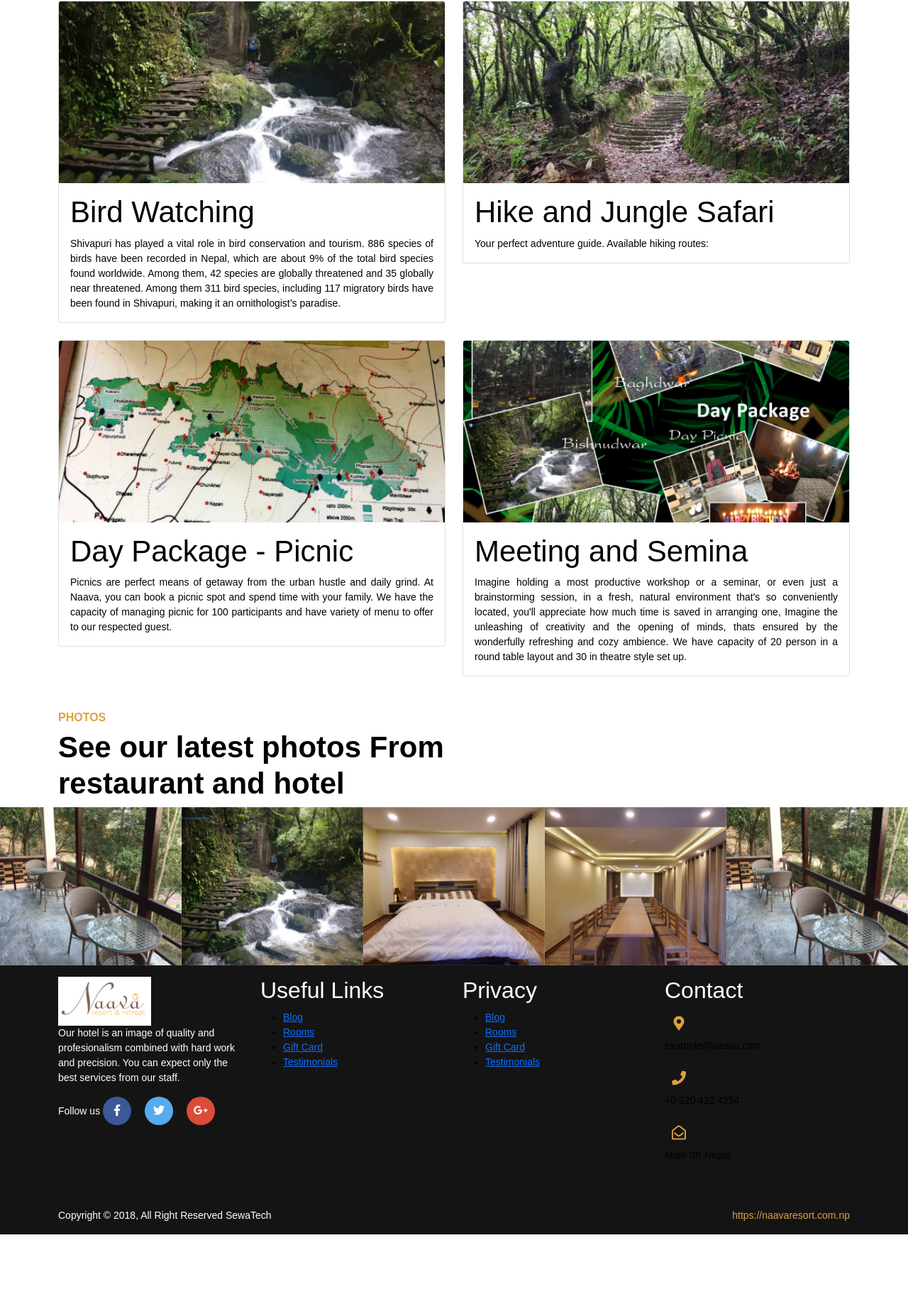
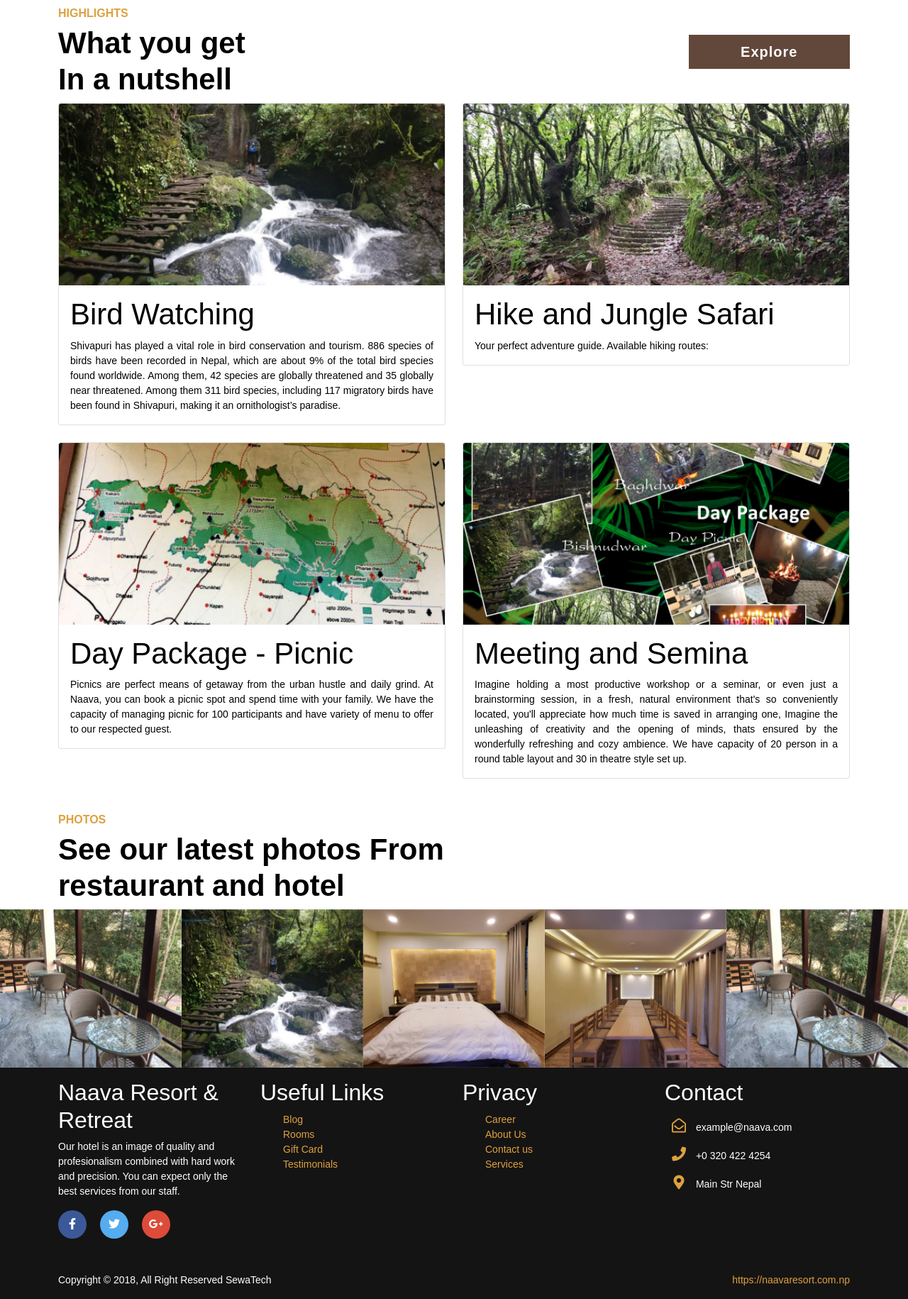
Before and after one commit to Birajramtel/hotel, a PHP site: page / in a window 1280 px wide. Shown: the part 1993-3823 px from the top of the page at 71% size. Before the commit the page ends 3732 px from the top, so only its background shows below. Run offline with PHP 8.4, Linux system fonts and the light colour scheme; some libraries are stand-ins or nearby versions.

Commit message:
Changes made in Index page

```diff
--- a/index.php
+++ b/index.php
@@ -70,24 +70,33 @@
         </div>
         <div class="carousel-inner">
             <div class="carousel-item active">
-                <img src="img/Slider_image_1.png" class="d-block w-100" alt="">
+                <img src="img/Slider_image_1.png" class="d-block w-100" alt=" Hotel View">
                 <div class="carousel-caption d-none d-md-block">
-                    <h5>First slide label</h5>
-                    <p>Some representative placeholder content for the first slide.</p>
+                    <h2 class="header_1 pb-5"> Your home <br> away from Home.</h2>
+                    <p>Naava is an amalgamation of comfort, beauty and adventure: whether you are
+                        someone seeking a break from your daily affairs or someone seeking adventure
+                        or insight into Nepal’s diverse flora and fauna, Naava is the perfect place for you.
+                    </p>
                 </div>
             </div>
             <div class="carousel-item">
-                <img src="img/Slider_image_2.png" class="d-block w-100" alt="...">
+                <img src="img/Slider_image_2.png" class="d-block w-100" alt="Hotel View">
                 <div class="carousel-caption d-none d-md-block">
-                    <h5>Second slide label</h5>
-                    <p>Some representative placeholder content for the second slide.</p>
+                    <h2 class="header_1 pb-5"> Your home <br> away from Home.</h2>
+                    <p>Naava is an amalgamation of comfort, beauty and adventure: whether you are
+                        someone seeking a break from your daily affairs or someone seeking adventure
+                        or insight into Nepal’s diverse flora and fauna, Naava is the perfect place for you.
+                    </p>
                 </div>
             </div>
             <div class="carousel-item">
-                <img src="img/Slider_image_3.png" class="d-block w-100" alt="...">
+                <img src="img/Slider_image_3.png" class="d-block w-100" alt="Hotel View">
                 <div class="carousel-caption d-none d-md-block">
-                    <h5>Third slide label</h5>
-                    <p>Some representative placeholder content for the third slide.</p>
+                    <h2 class="header_1 pb-5"> Your home <br> away from Home.</h2>
+                    <p>Naava is an amalgamation of comfort, beauty and adventure: whether you are
+                        someone seeking a break from your daily affairs or someone seeking adventure
+                        or insight into Nepal’s diverse flora and fauna, Naava is the perfect place for you.
+                    </p>
                 </div>
             </div>
         </div>
@@ -137,10 +146,10 @@
 
         <!-- Package Image Opened -->
         <div class="package_session">
-            <div class="container mt-mb-5">
-                <h6 class="Header_6"><strong>Packages</strong></h6>
+            <div class="container mt-5">
+                <h6 class="Header_6 pt-5"><strong>Packages</strong></h6>
                 <h2 class="Header_2_white"><strong><b>We bring you better<br>among the best.</b></strong></h2>
-                <div class="row">
+                <div class="row pb-5">
                     <div class="col-md-3 col-sm-6 mb-2 mt-5">
                         <div class="card" style="width: 23 rem;">
                             <img class="card-img-top" src="img/Seminar Hall from Back.png" alt="Seminar Hall from Back">
@@ -189,12 +198,12 @@
         <!-- Highlights Session Opened -->
         <div class="container mt-5 mb-5">
             <div class="row">
-                <div class="col-md-6 col-sm-12 col-xm-8">
+                <div class="col-md-6 col-sm-12 col-xm-8 ">
                     <h6 class="Header_6"><strong>HIGHLIGHTS</strong> </h6>
                     <h2 class="Header_2"> <strong><b>What you get <br>In a nutshell</b> </strong></h2>
                 </div>
-                <div class="col-md-6 col-sm-12 col-xm-4 md-mt-5">
-                    <button class="btn col-5 btn-colour-1 btn-lg float-md-end ">Explore</button>
+                <div class="col-md-6 col-sm-12 col-xm-4 mt-auto mb-auto">
+                    <button class="btn col-5 btn-colour-1 btn-lg float-md-end mb-2">Explore</button>
                 </div>
             </div>
             <div class="row row-cols-1 row-cols-md-2 g-4">
@@ -287,13 +296,13 @@
     <footer class="footer-section">
         <div class="container">
             <div class="row d-flex justify-content-center">
-                <div class="col-md-3 col-sm-6 col-xm-12  mt-3">
-                    <img src="img/Naava PP.png" alt="Logo">
+                <div class="col-md-3 col-sm-6 col-xm-12 mt-3">
+                    <!-- <img src="img/Naava PP.png" alt="Logo"> -->
+                    <h2 class="text-white">Naava Resort & Retreat</h2>
                     <p class="text-white">Our hotel is an image of quality and profesionalism combined with hard work and precision.
                         You can expect only the best services from our staff.
                     </p>
-                    <div class="footer-social-icon">
-                        <span class="text-white">Follow us</span>
+                    <div class="footer-social-icon mt-2">
                         <a href="#"><i class="fab fa-facebook-f facebook-bg"></i></a>
                         <a href="#"><i class="fab fa-twitter twitter-bg"></i></a>
                         <a href="#"><i class="fab fa-google-plus-g google-bg"></i></a>
@@ -301,42 +310,33 @@
                 </div>
                 <div class="col-md-3 col-sm-6 col-xm-12 mt-3">
                     <h2 class="text-white">Useful Links</h2>
-                    <ul>
-                        <li><a href="#">Blog</a></li>
-                        <li><a href="#">Rooms</a></li>
-                        <li><a href="#">Gift Card</a></li>
-                        <li><a href="#">Testimonials</a></li>
+                    <ul style="list-style-type:none;">
+                        <li><a class="footer_link" href="#">Blog</a></li>
+                        <li><a class="footer_link" href="#">Rooms</a></li>
+                        <li><a class="footer_link" href="#">Gift Card</a></li>
+                        <li><a class="footer_link" href="#">Testimonials</a></li>
                     </ul>
                 </div>
                 <div class="col-md-3 col-sm-6 col-xm-12 mt-3">
                     <h2 class="text-white">Privacy</h2>
-                    <ul>
-                        <li><a href="#">Blog</a></li>
-                        <li><a href="#">Rooms</a></li>
-                        <li><a href="#">Gift Card</a></li>
-                        <li><a href="#">Testimonials</a></li>
+                    <ul style="list-style-type: none;">
+                        <li><a class="footer_link" href="#">Career</a></li>
+                        <li><a class="footer_link" href="#">About Us</a></li>
+                        <li><a class="footer_link" href="#">Contact us</a></li>
+                        <li><a class="footer_link" href="#">Services</a></li>
                     </ul>
                 </div>
                 <div class="col-md-3 col-sm-6 col-xm-12 mt-3">
                     <h2 class="text-white">Contact</h2>
                     <div class="footer-social-icon">
                         <div class="single-cta">
-                            <i class="fas fa-map-marker-alt"></i>
-                            <div class="cta-text">
-                                <p>example@naava.com</p>
-                            </div>
+                            <i class="far fa-envelope-open"></i>&nbsp;<span class="text-white">example@naava.com</span>
                         </div>
                         <div class="single-cta">
-                            <i class="fas fa-phone"></i>
-                            <div class="cta-text">
-                                <p>+0 320 422 4254</p>
-                            </div>
+                            <i class="fas fa-phone"></i>&nbsp;<span class="text-white">+0 320 422 4254</span>
                         </div>
                         <div class="single-cta">
-                            <i class="far fa-envelope-open"></i>
-                            <div class="cta-text">
-                                <p>Main Str Nepal</p>
-                            </div>
+                            <i class="fas fa-map-marker-alt"></i>&nbsp;<span class="text-white">Main Str Nepal</span>
                         </div>
                     </div>
                 </div>
```
